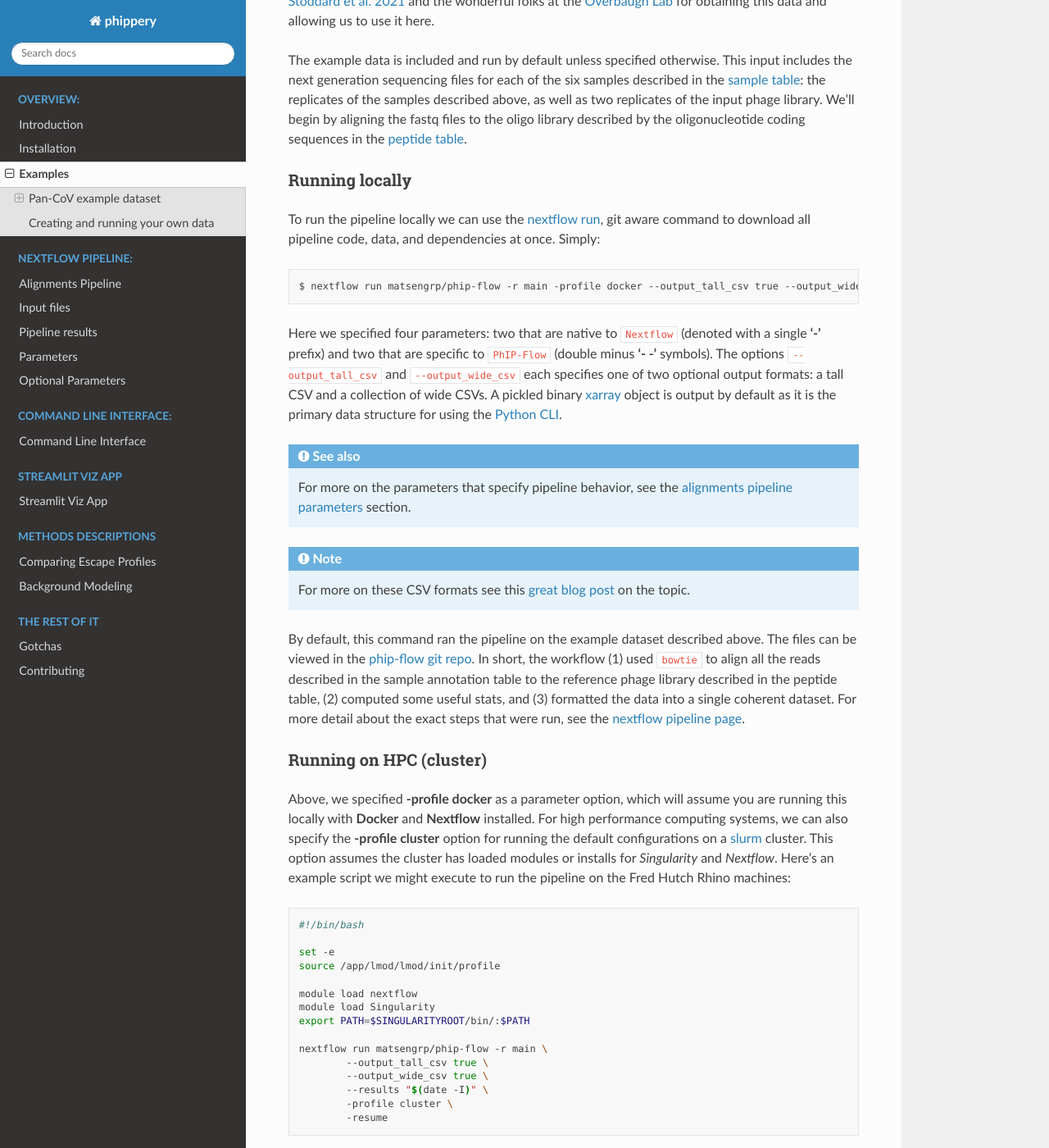
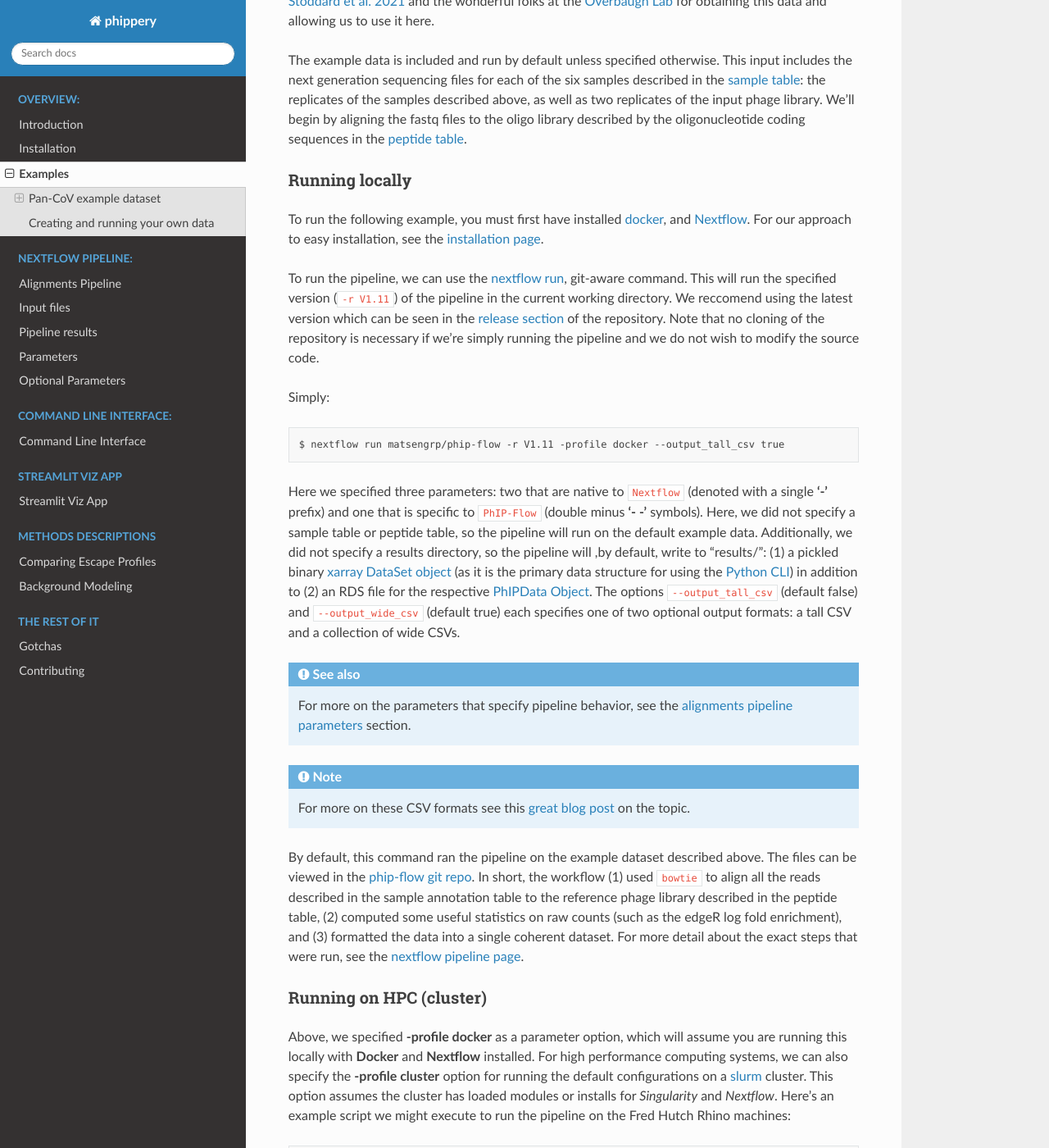
Before and after one commit to matsengrp/phippery, a Sphinx documentation site: the page built from docs/examples.rst, in a window 1280 px wide and 1400 px high, scrolled down 466 px. Shown: the whole window at 82% size. Built offline with Sphinx 7.4.7 and the Read the Docs theme 2.0.0, drawn with Linux system fonts in a browser that asks for light colours; pages that are not in the unit, such as notebooks, are missing from menus; some of the changed text lies outside the part shown.

Commit message:
updated example and bkg model pages

```diff
--- a/docs/examples.rst
+++ b/docs/examples.rst
@@ -25,7 +25,7 @@ both run in duplicate across two separate batches of the Pan-Human CoV full
 proteome library.
 Huge thanks to the authors of
 `Stoddard et al. 2021 <https://www.cell.com/cell-reports/fulltext/S2211-1247(21)00506-4?_returnURL=https%3A%2F%2Flinkinghub.elsevier.com%2Fretrieve%2Fpii%2FS2211124721005064%3Fshowall%3Dtrue>`_ and the wonderful folks at the
-`Overbaugh Lab <TODO>`_ for obtaining this data and allowing us to use it here.
+`Overbaugh Lab <https://research.fredhutch.org/overbaugh/en.html?gad=1&gclid=CjwKCAjwt52mBhB5EiwA05YKo-uynL2L5bWJsRIpJxNoJNbyNdSkwZ-ByrSBTadfWK0iAvDSLILaFxoCFGkQAvD_BwE>`_ for obtaining this data and allowing us to use it here.
 
 .. _sec_align_soup_nutz:
 
@@ -43,24 +43,37 @@ Running locally
 
 .. _sec_clone_template:
 
-To run the pipeline locally we can use the
+To run the following example, you must first have installed
+`docker <https://www.docker.com/products/docker-desktop/>`_,
+and `Nextflow <https://www.nextflow.io/docs/latest/getstarted.html>`_.
+For our approach to easy installation, see the :ref:`installation page <sec_installation_phipflow>`.
+
+To run the pipeline, we can use the
 `nextflow run <https://www.nextflow.io/docs/latest/sharing.html#running-a-pipeline>`_,
-git aware command to download all pipeline code, data, and dependencies at once.
+git-aware command. This will run the specified version (``-r V1.11``) of the pipeline in the current working directory.
+We reccomend using the latest version which can be seen in the `release section <https://github.com/matsengrp/phip-flow/releases>`_ of the repository.
+Note that no cloning of the repository is necessary if we're simply running the pipeline and
+we do not wish to modify the source code.
+
 Simply:
 ::
 
-    $ nextflow run matsengrp/phip-flow -r main -profile docker --output_tall_csv true --output_wide_csv true
+    $ nextflow run matsengrp/phip-flow -r V1.11 -profile docker --output_tall_csv true
 
-Here we specified four parameters: two that are native to ``Nextflow``
-(denoted with a single **'-'** prefix) and two that are specific to
+Here we specified three parameters: two that are native to ``Nextflow``
+(denoted with a single **'-'** prefix) and one that is specific to
 ``PhIP-Flow`` (double minus **'- -'** symbols).
-The options ``--output_tall_csv`` and ``--output_wide_csv`` each specifies one
+Here, we did not specify a sample table or peptide table, so the pipeline
+will run on the default example data.
+Additionally, we did not specify a results directory, so the pipeline will
+,by default, write to "results/":
+(1) a pickled binary
+`xarray DataSet object <https://xarray-contrib.github.io/xarray-tutorial/scipy-tutorial/01_datastructures_and_io.html>`_
+(as it is the primary data structure for using the :ref:`Python CLI <sec_cli_intro>`)
+in addition to
+(2) an RDS file for the respective `PhIPData Object <https://github.com/athchen/PhIPData/>`_.
+The options ``--output_tall_csv`` (default false) and ``--output_wide_csv`` (default true) each specifies one
 of two optional output formats: a tall CSV and a collection of wide CSVs.
-A pickled binary
-`xarray <https://xarray-contrib.github.io/xarray-tutorial/scipy-tutorial/01_datastructures_and_io.html>`_
-object is output by default
-as it is the primary data structure for using the
-:ref:`Python CLI <sec_cli_intro>`.
 
 .. seealso:: For more on the parameters that specify pipeline behavior, see the
     :ref:`alignments pipeline parameters <sec_pipeline_params>` section.
@@ -72,10 +85,13 @@ as it is the primary data structure for using the
 By default, this command ran the pipeline on the example dataset
 described above. The files can be viewed in the
 `phip-flow git repo <https://github.com/matsengrp/phip-flow/tree/41_bin/data/pan-cov-example>`_.
-In short, the workflow (1) used ``bowtie``
-to align all the reads described in the
+In short, the workflow
+(1) used ``bowtie`` to align all the reads described in the
 sample annotation table to the reference phage library described in the
-peptide table, (2) computed some useful stats, and (3) formatted the data
+peptide table,
+(2) computed some useful statistics on raw counts
+(such as the edgeR log fold enrichment), and
+(3) formatted the data
 into a single coherent dataset.
 For more detail about the exact steps that were run,
 see the :ref:`nextflow pipeline page <sec_pipeline_intro>`.
@@ -104,9 +120,8 @@ the pipeline on the Fred Hutch Rhino machines:
     module load Singularity
     export PATH=$SINGULARITYROOT/bin/:$PATH
 
-    nextflow run matsengrp/phip-flow -r main \
+    nextflow run matsengrp/phip-flow -r V1.11 \
             --output_tall_csv true \
-            --output_wide_csv true \
             --results "$(date -I)" \
             -profile cluster \
             -resume
@@ -131,17 +146,29 @@ Let's take a quick look.
   results
   ├── pickle_data
   │   └── data.phip
+  ├── rds_data
+  │   └── PhIPData.rds
   ├── tall_data
-  │   └── data-tall.csv
+  │   └── data-tall.csv.gz
   └── wide_data
-      ├── data_counts.csv
-      ├── data_cpm.csv
-      ├── data_enrichment.csv
-      ├── data_peptide_annotation_table.csv
-      ├── data_sample_annotation_table.csv
-      └── data_size_factors.csv
+      ├── data_counts.csv.gz
+      ├── data_cpm.csv.gz
+      ├── data_edgeR_hits.csv.gz
+      ├── data_edgeR_logfc.csv.gz
+      ├── data_edgeR_logpval.csv.gz
+      ├── data_peptide_annotation_table.csv.gz
+      ├── data_sample_annotation_table.csv.gz
+      └── data_size_factors.csv.gz
 
-  3 directories, 8 files
+  4 directories, 11 files
+
+Note the csv outputs are ``gzipped``, so we'll need to unzip them before
+moving forward. The following command unzip's all the csv files in the
+results directory.
+
+::
+
+  gunzip results/**/*.csv.gz
 
 Let's take a look at how you might use **ggplot**
 to visualize the data found in the tall formatted CSV.
@@ -155,7 +182,7 @@ infection status.
     library(viridis)
 
     phip_data <- read.table(
-          "results/tall_data/data-tall.csv",
+          "results/tall_data/data-tall.csv", # gunzip first
           header=TRUE, sep= ","
       ) %>%
       filter(Protein == "spike") %>%
--- a/docs/installation.rst
+++ b/docs/installation.rst
@@ -20,6 +20,8 @@ Installation of the ``phippery`` python package is available through
 .. seealso:: for more information about how to contribute
   please see the :ref:`Development <sec_dev_intro>` page.
 
+
+.. _sec_installation_phipflow:
 
 ^^^^^^^^^^^^^^^^^^^
 Alignments Pipeline
```
Also changed, not shown: other parts of docs/examples.rst (+3 -3 lines), docs/bkg-model.rst (+16 -13 lines).
